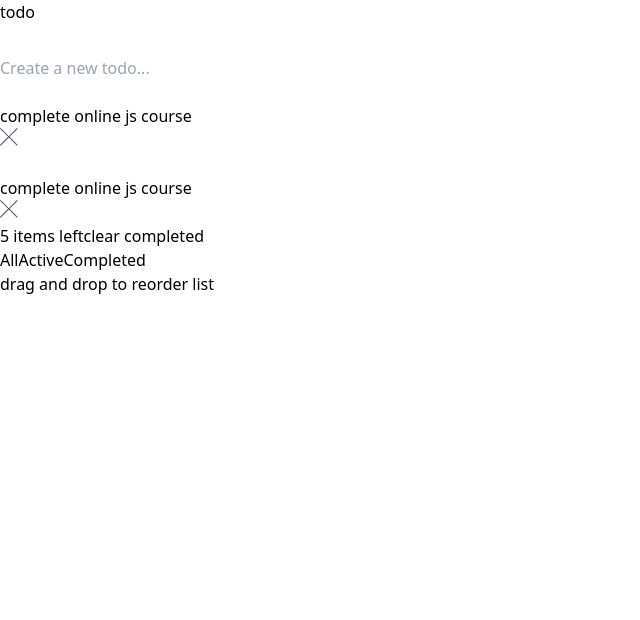
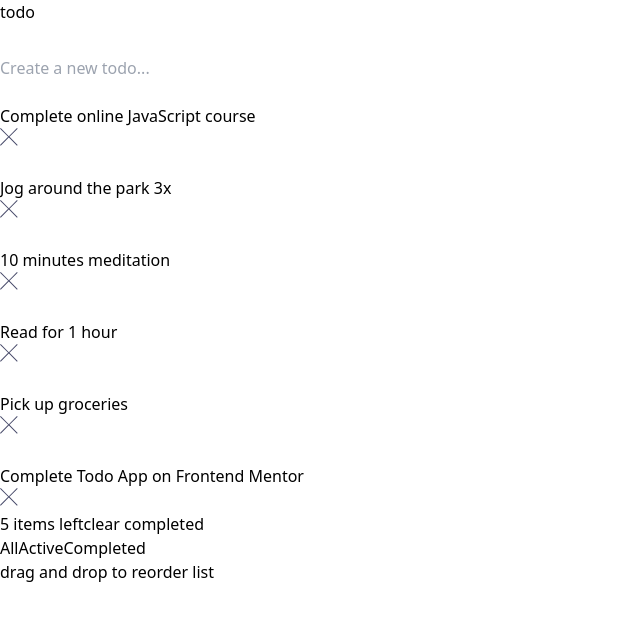
Before and after one commit to Hilary-Collado/ToDo_ReactJs_Tailwind, a React (Vite) app: page / in a window 1280 px wide. Shown: the top 620 px of the page, without its empty margins (0-640 px from the left). Built offline with nearby package versions, Linux system fonts and the light colour scheme.

Commit message:
Creando todos dinamicos

```diff
--- a/src/App.jsx
+++ b/src/App.jsx
@@ -7,7 +7,43 @@ import TodoComputed from './Components/TodoComputed'
 import TodoFilter from './Components/TodoFilter'
 import Footer from './Components/Footer'
 
+const initialStatesTodos = [
+  {
+    id: 1,
+    title: 'Complete online JavaScript course',
+    completed: true,
+  },
+  {
+    id: 2,
+    title: 'Jog around the park 3x',
+    completed: false,
+  },
+  {
+    id: 3,
+    title: '10 minutes meditation',
+    completed: false,
+  },
+  {
+    id: 4,
+    title: 'Read for 1 hour',
+    completed: false,
+  },
+  {
+    id: 5,
+    title: 'Pick up groceries',
+    completed: false,
+  },
+  {
+    id: 6,
+    title: 'Complete Todo App on Frontend Mentor',
+    completed: false,
+  }
+]
+
+
 const App = () => {
+  const [todos, setTodos] = useState(initialStatesTodos)
+
   return (
     <div className="bg-[url(./images/bg-mobile-light.jpg)] bg-no-repeat bg-contain bg-gray-200 min-h-screen">
 
@@ -17,9 +53,7 @@ const App = () => {
 
         <TodoCreate/>
 
-        <TodoList/>
-
-        {/* <TodoComputed /> */}
+        <TodoList todos={todos}/>
 
         <TodoFilter/>
 
--- a/src/Components/TodoItem.jsx
+++ b/src/Components/TodoItem.jsx
@@ -1,23 +1,14 @@
 import TodoComputed from "./TodoComputed";
 import CrossIcon from "./icons/CrossIcon";
 
-const TodoItem = () => {
+const TodoItem = ({todo}) => {
+  const {id, title, completed} = todo;
   return (
     <>
       <article className="flex gap-4 py-4 border-b border-b-gray-400">
         <button className="rounded-full border-2 w-5 h-5 inline-block flex-none"></button>
 
-        <p className="text-gray-600 grow">complete online js course</p>
-
-        <button className="flex-none">
-          <CrossIcon />
-        </button>
-      </article>
-
-      <article className="flex gap-4 py-4 border-b border-b-gray-400">
-        <button className="rounded-full border-2 w-5 h-5 inline-block flex-none"></button>
-
-        <p className="text-gray-600 grow">complete online js course</p>
+        <p className="text-gray-600 grow">{title}</p>
 
         <button className="flex-none">
           <CrossIcon />
@@ -25,6 +16,8 @@ const TodoItem = () => {
       </article>
 
 
+
+
     </>
   );
 };
--- a/src/Components/TodoList.jsx
+++ b/src/Components/TodoList.jsx
@@ -1,13 +1,14 @@
 import TodoComputed from "./TodoComputed";
 import TodoItem from "./TodoItem";
 
-const TodoList = () => {
+const TodoList = ({ todos }) => {
   return (
     <>
-
       {/* [&>article]:px-4 => le aplica un padding de 4 a todos los article que sean hijos de un div que tenga la clase article */}
       <div className="rounded-md bg-white [&>article]:p-4">
-              <TodoItem/>
+        {todos.map((todo) => (
+          <TodoItem key={todo.id} todo={todo} />
+        ))}
 
         <TodoComputed />
       </div>
```
Lines whose indentation alone changed are shown as unchanged.
